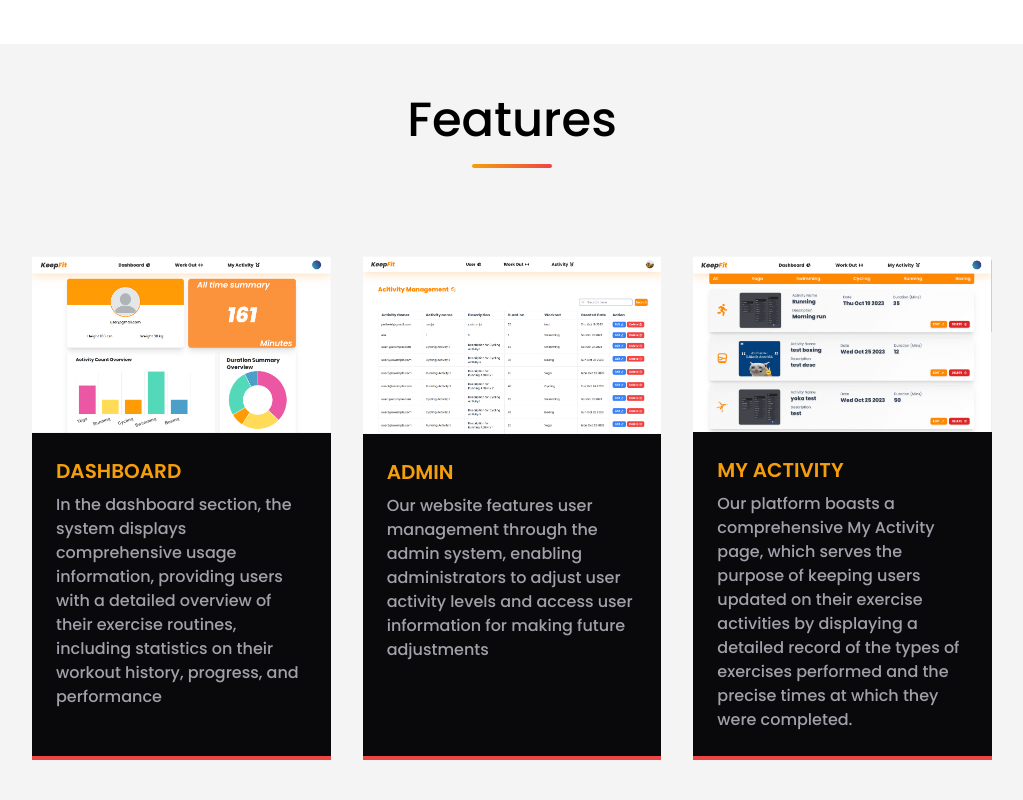
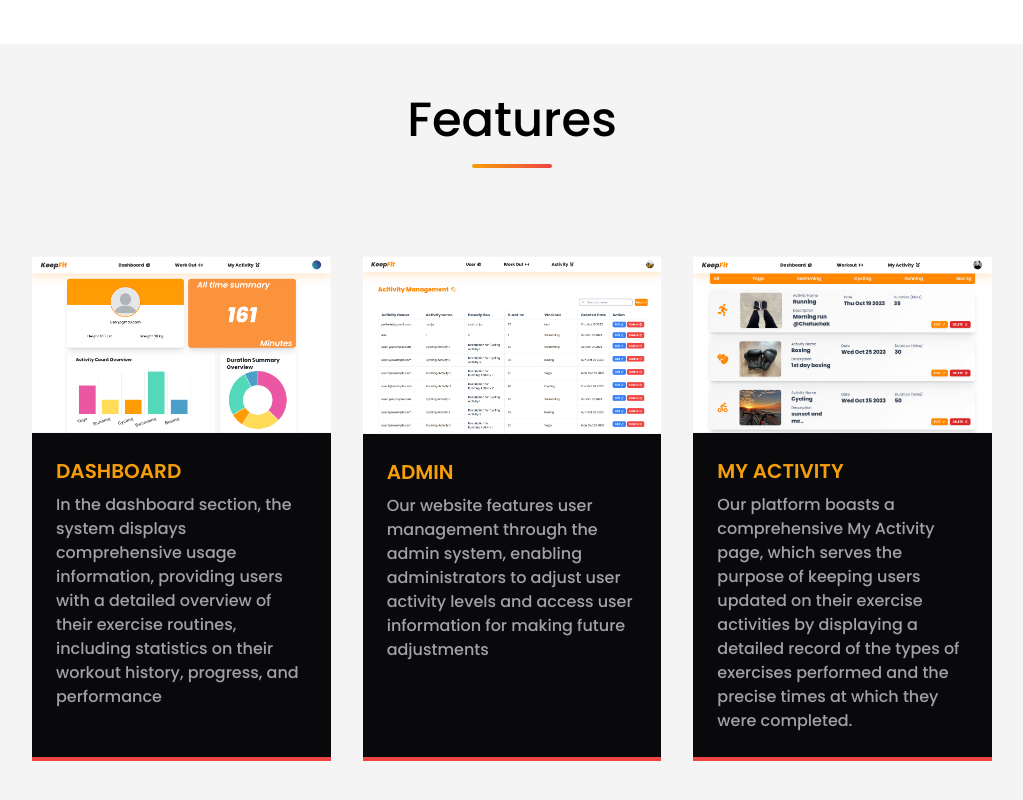
Before and after one commit to peth12/keepfit-react, a React (Vite) app: page / in a window 1280 px wide. Shown: the part 2256-3056 px from the top of the page, without its empty margins (128-1151 px from the left). Built offline with nearby package versions, Linux system fonts and the light colour scheme.

Commit message:
Change text and image

```diff
--- a/src/views/LandingPage.jsx
+++ b/src/views/LandingPage.jsx
@@ -229,7 +229,7 @@ export const LandingPage = () => {
                 </div>
 
                 <div className="flex flex-col justify-start bg-zinc-950 border-b-4 border-red-500 h-full">
-                  <img className="w-full h-h-56" src="historys.png" />
+                  <img className="w-full h-h-56" src="history.png" />
                   <div className="flex flex-col lg:p-6 md:p-4 p-6 gap-2 group">
                     <span className="text-amber-500 text-xl group-hover:underline font-semibold uppercase">
                       My Activity
--- a/src/views/Login/Login.jsx
+++ b/src/views/Login/Login.jsx
@@ -25,7 +25,7 @@ export const Login = () => {
 
   const handleLogin = () => {
     if (userEmail == "" && userPassword == "") {
-      toast.error("please input data");
+      toast.error("Please check your input data");
       return;
     }
     axios
@@ -64,7 +64,7 @@ export const Login = () => {
       .catch((err) => {
 
         console.error(err)
-        toast.error("Login fail 🟥", {
+        toast.error("Wrong email or password ❌", {
           autoClose: 5000,
           hideProgressBar: true,
           closeOnClick: false,
```
Also changed, not shown: public/history.png (added), public/historys.png (deleted).
